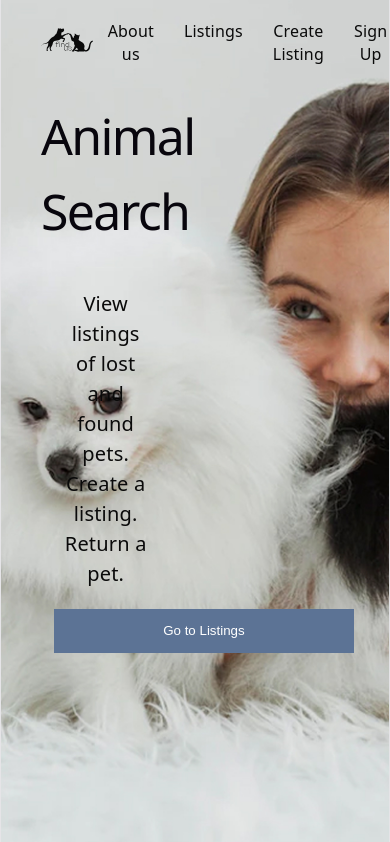
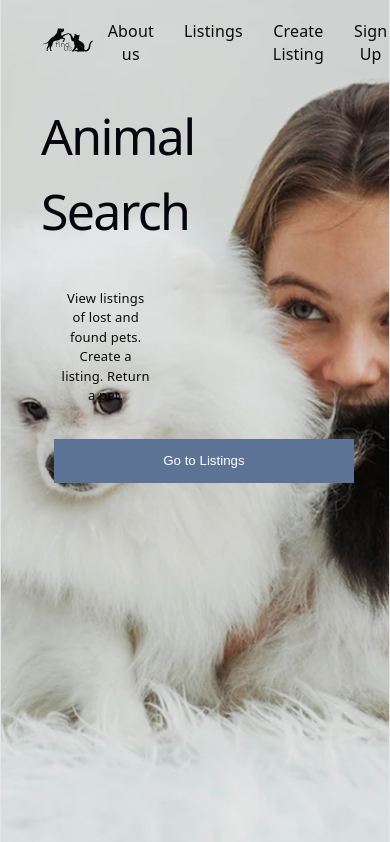
Before and after one commit to liblili/MyReactPetApp, a React (Vite) app: page / in a window 390 px wide. Shown: the top 842 px of the page. Built offline with nearby package versions, Linux system fonts and the light colour scheme.

Commit message:
mobil home

```diff
--- a/src/components/Menu.css
+++ b/src/components/Menu.css
@@ -1,6 +1,6 @@
 .menu {
   position: absolute;
-
+ max-width: 100%;
   z-index: 100;
   background: transparent;
 
--- a/src/pages/Home.css
+++ b/src/pages/Home.css
@@ -53,14 +53,20 @@ line-height: 1.5;
 
   }
 }
+.aboutsite{
+  @media (max-width: 768px){
+    font-size: small;
+  }
+}
+
 button{
 
   @media (max-width: 768px) {
 background-color: var(--primary);
 color: white;
 border: 1px white;
-margin:  0 10% ;
-width: 60%;
+margin:   10% ;
+width: 50%;
   }
 }
 .namofsite{
--- a/src/pages/Home.tsx
+++ b/src/pages/Home.tsx
@@ -12,7 +12,7 @@ function Home() {
         <div className="home">
           <div className="info-section">
             <h1 className="namofsite">Animal Search</h1>
-            <p>
+            <p className="aboutsite">
               View listings of lost and found pets. Create a listing. Return a
               pet.
             </p>
```
